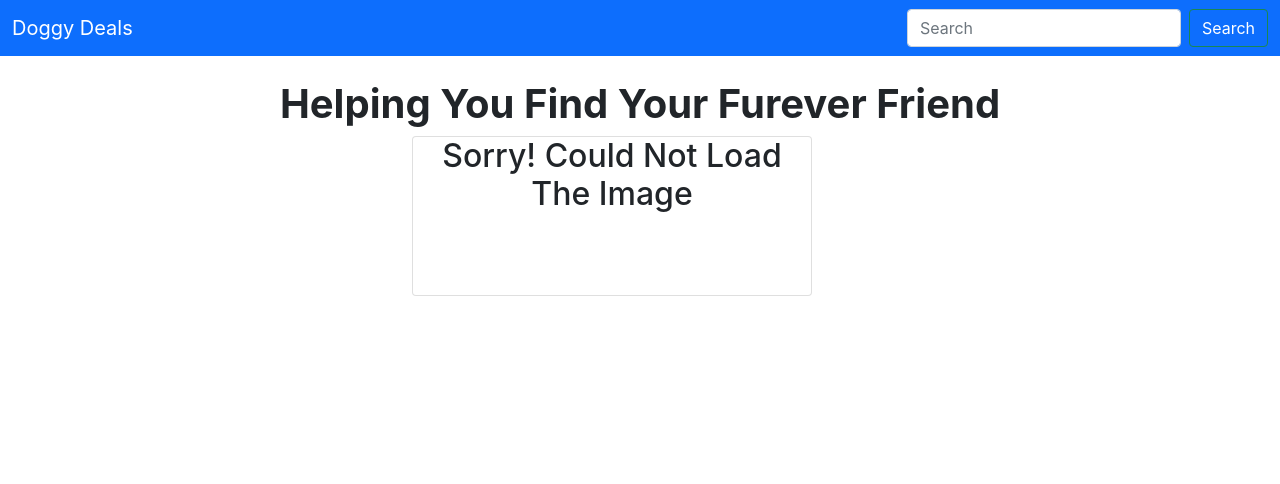
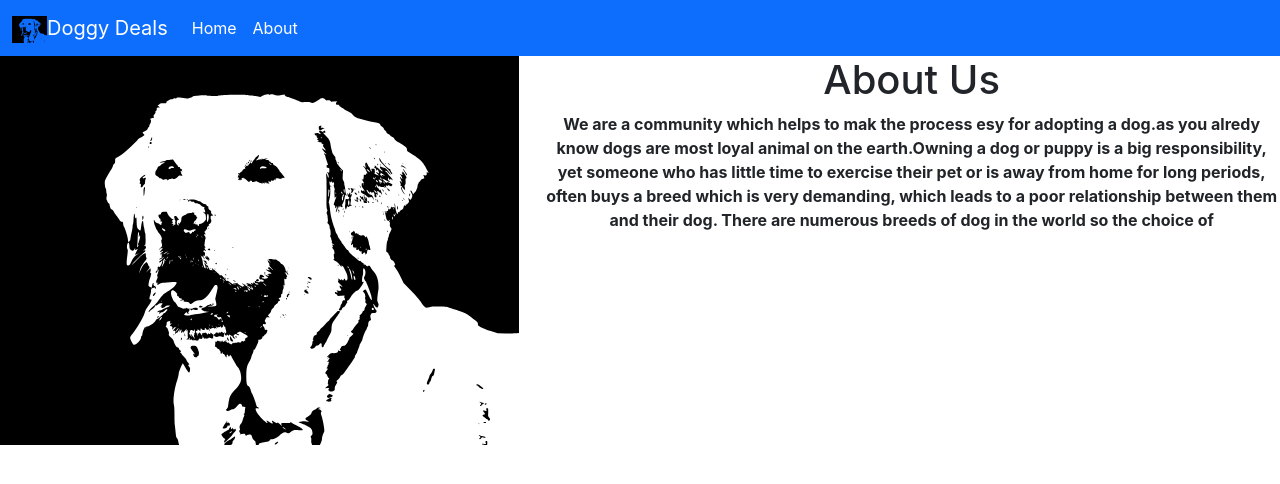
Before and after one commit to Himu0609/DoggyDeals, a React (Create React App) app: page /about in a window 1280 px wide. Shown: the top 484 px of the page. Built offline with nearby package versions, Linux system fonts and the light colour scheme; no server answers.

Commit message:
Second Part Implemented

```diff
--- a/package.json
+++ b/package.json
@@ -34,5 +34,8 @@
       "last 1 firefox version",
       "last 1 safari version"
     ]
+  },
+  "devDependencies": {
+    "react-router-dom": "^6.10.0"
   }
 }
--- a/src/App.js
+++ b/src/App.js
@@ -1,12 +1,19 @@
-import './App.css';
-import Home from './Componets/Home';
-import Navbar from './Componets/Navbar';
+import "./App.css";
+import Home from "./Componets/Home";
+import Navbar from "./Componets/Navbar";
+import { BrowserRouter as Router, Routes, Route } from "react-router-dom";
+import About from "./Componets/About";
 
 function App() {
   return (
     <div className="App">
-      <Navbar/>
-      <Home/>
+      <Router>
+        <Navbar />
+        <Routes>
+          <Route path="/" element={<Home />} />
+          <Route path="about" element={<About />} />
+        </Routes>
+      </Router>
     </div>
   );
 }
--- /dev/null
+++ b/src/Componets/About.js
@@ -0,0 +1,30 @@
+import React from "react";
+import icon from "../Assets/Dog.svg";
+
+function About() {
+  return (
+    <div className="row">
+        <div className="col-5">
+        <img src={icon} alt="" style={{ width: "100%" }} />
+
+        </div>
+        <div className="col-7">
+        <h1>About Us</h1>
+      <p>
+        <b>
+          We are a community which helps to mak the process esy for adopting a
+          dog.as you alredy know dogs are most loyal animal on the earth.Owning
+          a dog or puppy is a big responsibility, yet someone who has little
+          time to exercise their pet or is away from home for long periods,
+          often buys a breed which is very demanding, which leads to a poor
+          relationship between them and their dog. There are numerous breeds of
+          dog in the world so the choice of
+        </b>
+      </p>
+        </div>
+
+    </div>
+  );
+}
+
+export default About;
--- /dev/null
+++ b/src/Componets/Cart.js
@@ -0,0 +1,45 @@
+import React from "react";
+
+
+function Cart(props) {
+const {item,setItem}=props;
+
+  const handleRemove =(id) => {
+    const newList = item.filter((item) => item.message !== id);
+   setItem(newList);
+  }
+
+  return (
+    <div>
+      <div
+        className="card text-black bg-light mb-3"
+        // style={{ maxWidth: "18rem" }}
+      >
+        <div className="card-header bg-warning text-white h2">Your Cart</div>
+        <div className="card-body">
+          <h5 className="card-title">Summary</h5>
+          <ul className="list-group list-group-flush">
+            <li className="list-group-item d-flex justify-content-between align-items-center border-0 px-0 pb-0">
+              Per Dog
+              <span>$100</span>
+            </li>
+            {item.map((value, index) => {return    <li key={value.message} className="list-group-item d-flex justify-content-between align-items-center px-0">
+            <img src={value.message} alt="" style={{ width: "50px" }} />
+            <button className="btn-primary" onClick={() => handleRemove(value.message)} >-</button>
+            </li>}) }
+            <li className="list-group-item d-flex justify-content-between align-items-center border-0 px-0 mb-3">
+              <div>
+                <strong>Total amount</strong>
+              </div>
+              <span>
+                <strong>{item.length * 100}$</strong>
+              </span>
+            </li>
+          </ul>
+        </div>
+      </div>
+    </div>
+  );
+}
+
+export default Cart;
--- a/src/Componets/Home.js
+++ b/src/Componets/Home.js
@@ -1,55 +1,88 @@
-import React, { useEffect, useState } from 'react'
+import React, { useEffect, useState } from "react";
+import Cart from "./Cart";
 
 function Home() {
-  const [dog, setDog] = useState({})
-  console.log(dog.status);
+  const [dog, setDog] = useState({});
+  const [addToCart, setAddToCart] = useState(0);
+  const [message, setMessage] = useState("Add To Cart");
+  const [item, setItem] = useState([]);
+  const [isdisabled, setisDisabled] = useState(false);
+  const fetchDogs = () => {
+    fetch("https://dog.ceo/api/breeds/image/random")
+      .then((response) => {
+        return response.json();
+      })
+      .then((data) => {
+        setDog(data);
+      })
+      .catch((err) => {
+        console.log(err);
+      });
+  };
 
-    const fetchDogs = ()=>{
-        fetch("https://dog.ceo/api/breeds/image/random")
-      .then(response => {
-        return response.json()
-      })
-      .then(data => {
-        setDog(data)
+  useEffect(() => {
+    fetchDogs();
+  }, []);
 
-      }).catch( (err)=>{
-        console.log(err)
-      })
-    }
+  const handleClick = () => {
+    fetchDogs();
+    setisDisabled(false);
+    setMessage("Add To Cart");
+  };
 
-     useEffect(() => {
-        fetchDogs();
-    }, [])
-
-    const handleClick = () =>{
-        fetchDogs();
-    }
-
-
-
-    // if(dog.status === "success"){
-    //     console.log('him')
-    //     }
+  const onCartClick = () => {
+    setAddToCart(addToCart + 1);
+    setMessage("Added to Cart Succesfully");
+    item.push(dog);
+    setisDisabled(true);
+  };
 
   return (
-    <div className='mt-4 container'>
-    <h1><b> Helping You Find Your Furever Friend</b></h1>
-    <div className='container' style={{width: '30rem', height:'20rem'}}>
-       {
-        dog.status=== 'success' ? (<div className="card  justify-content-between" style={{width:'25rem', height:'10rem'}}  >
-        <img src={dog.message} className="card-img-top" alt=''/>
-        <div className="card-body">
-       <button className='btn btn-primary' onClick={handleClick}>Next</button>
+    <div className="mt-4 container">
+      <div className="row">
+        <div className="container col-sm-12 col-md-12 col-lg-6">
+          <h1>
+            <b> Helping You Find Your Furever Friend</b>
+          </h1>
+          {dog.status === "success" ? (
+            <div className="card justify-content-between">
+              <img
+                src={dog.message}
+                className="card-img-top"
+                style={{ height: "20rem" }}
+                alt=""
+              />
+              <div className="card-body">
+                <p>
+                  <b>Find Your Random Pet </b>
+                </p>
+                <button className="btn btn-primary" onClick={handleClick}>
+                  Find
+                </button>
+                <div className="d-grid gap-2 mt-2">
+                  <button
+                    disabled={isdisabled}
+                    className="btn btn-success"
+                    type="button"
+                    onClick={onCartClick}
+                  >
+                    {message}
+                  </button>
+                </div>
+              </div>
+            </div>
+          ) : (
+            <div className="card  justify-content-between">
+              <h2>Sorry! Could Not Load The Image</h2>
+            </div>
+          )}
         </div>
-          </div>): (<div className="card  justify-content-between" style={{width:'25rem', height:'10rem'}}  >
-            <h2>Sorry! Could Not Load The Image</h2>
-         </div>)
-       }
-
+        <div className="col-sm-12 col-md-12 col-lg-4">
+          <Cart addToCart={addToCart} dog={dog} item={item} setItem={setItem} />
+        </div>
+      </div>
     </div>
-
-    </div>
-  )
+  );
 }
 
-export default Home
+export default Home;
--- a/src/Componets/Navbar.js
+++ b/src/Componets/Navbar.js
@@ -1,19 +1,44 @@
-import React from 'react'
-
+import React from "react";
+import { Link } from "react-router-dom";
+import icon from "../Assets/Dog.svg";
 function Navbar() {
   return (
     <>
-    <nav className="navbar navbar-primary bg-primary">
-  <div className="container-fluid">
-    <a href='/' className="navbar-brand text-white">Doggy Deals</a>
-    <form className="d-flex">
-      <input className="form-control me-2" type="search" placeholder="Search" aria-label="Search"/>
-      <button className="btn btn-outline-success text-white" type="submit">Search</button>
-    </form>
-  </div>
-</nav>
+      <nav className="navbar navbar-expand-lg navbar navbar-dark bg-primary">
+        <div className="container-fluid">
+          <Link className="navbar-brand" to="/">
+            <img src={icon} alt="" style={{ width: "35px" }} />
+            Doggy Deals
+          </Link>
+          <button
+            className="navbar-toggler"
+            type="button"
+            data-bs-toggle="collapse"
+            data-bs-target="#navbarNav"
+            aria-controls="navbarNav"
+            aria-expanded="false"
+            aria-label="Toggle navigation"
+          >
+            <span className="navbar-toggler-icon"></span>
+          </button>
+          <div className="collapse navbar-collapse" id="navbarNav">
+            <ul className="navbar-nav">
+              <li className="nav-item">
+                <Link className="nav-link active" aria-current="page" to="/">
+                  Home
+                </Link>
+              </li>
+              <li className="nav-item">
+                <Link className="nav-link active" to="about">
+                  About
+                </Link>
+              </li>
+            </ul>
+          </div>
+        </div>
+      </nav>
     </>
-  )
+  );
 }
 
-export default Navbar
+export default Navbar;
```
Also changed, not shown: src/Assets/Dog.svg (added), 1 other file (tests, documents, lock files or other folders).
